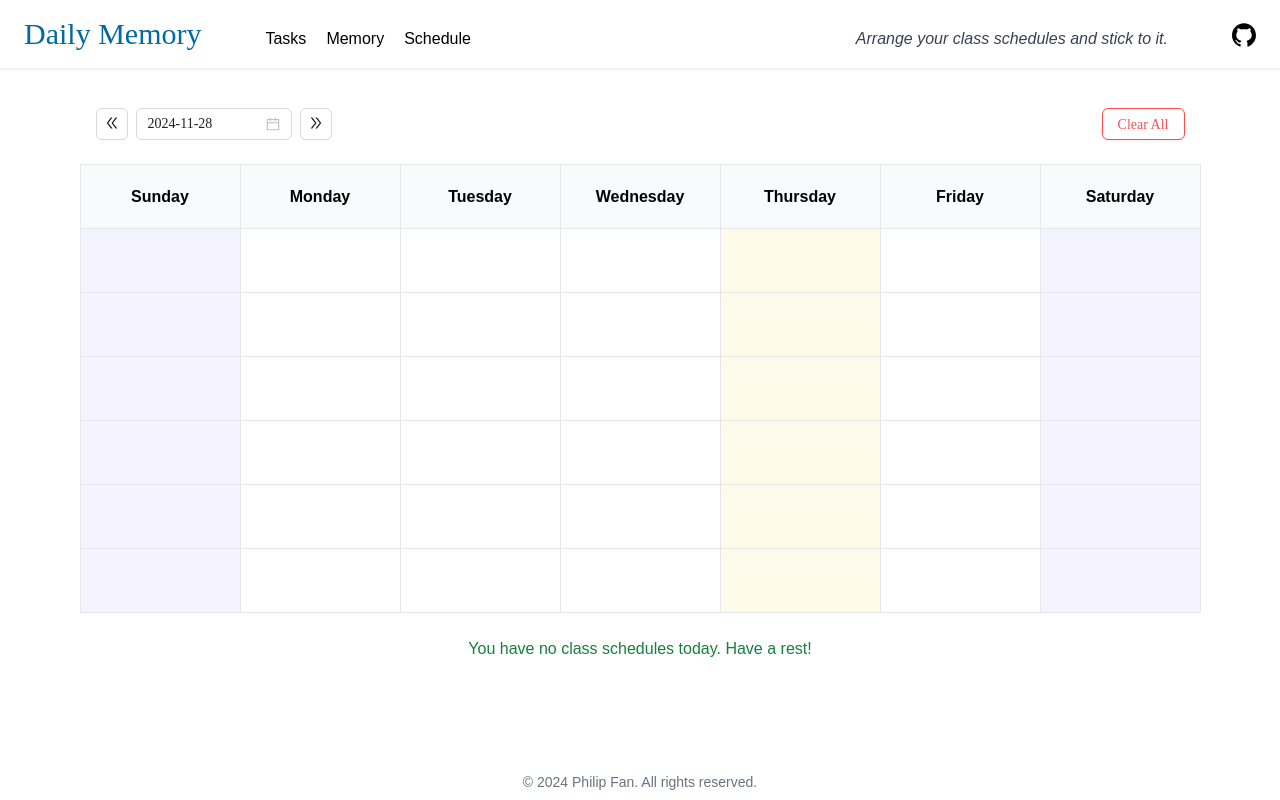
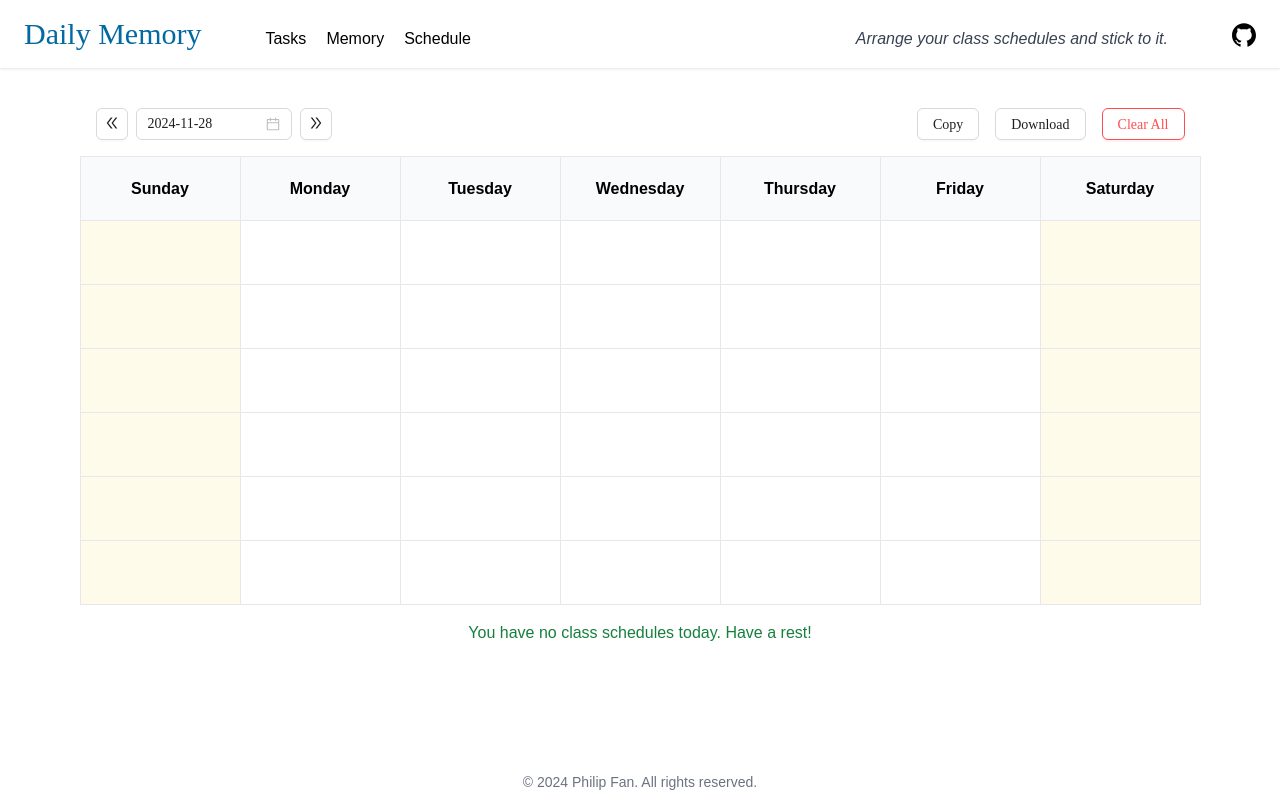
Before and after one commit to fanyf22/daily-memory, a React (Vite) app: page /schedule in a window 1280 px wide. Built offline with nearby package versions, Linux system fonts and the light colour scheme.

Commit message:
Add copy and download function

```diff
--- a/package.json
+++ b/package.json
@@ -16,6 +16,7 @@
     "@fontsource-variable/montserrat": "^5.1.0",
     "@fontsource-variable/rokkitt": "^5.1.0",
     "antd": "^5.22.2",
+    "html2canvas": "^1.4.1",
     "react": "^18.3.1",
     "react-dom": "^18.3.1",
     "react-router": "^7.0.1"
--- a/src/app/schedule/page.tsx
+++ b/src/app/schedule/page.tsx
@@ -2,8 +2,9 @@ import DateInput from "@components/date-input.tsx";
 import ScheduleTable from "@components/schedule-table.tsx";
 import { currentDay, dayInWeek } from "@lib/datetime.ts";
 import { loadSchedules, saveSchedules, type Schedules } from "@lib/schedule.ts";
-import { Button, Flex, Popconfirm } from "antd";
-import { type FC, useState } from "react";
+import { screenshotAndCopy, screenshotAndDownload } from "@lib/screenshot.ts";
+import { Button, Flex, message, Popconfirm, Space } from "antd";
+import { type FC, useRef, useState } from "react";
 
 const SchedulePage: FC = () => {
   const [schedules, setSchedules] = useState(loadSchedules());
@@ -16,19 +17,46 @@ const SchedulePage: FC = () => {
 
   const count = schedules.filter((schedule) => schedule.time[0] == dayInWeek(date)).length;
 
+  const [messageApi, contextHolder] = message.useMessage();
+
+  const scheduleRef = useRef<HTMLDivElement>(null);
+
+  const handleCopy = () => {
+    if (scheduleRef.current) {
+      screenshotAndCopy(scheduleRef.current)
+        .then(() => messageApi.success("Copied to clipboard!"))
+        .catch(() => messageApi.error("Failed to copy to clipboard."));
+    }
+  };
+
+  const handleDownload = () => {
+    if (scheduleRef.current) {
+      screenshotAndDownload(scheduleRef.current)
+        .then(() => messageApi.success("Downloaded!"))
+        .catch(() => messageApi.error("Failed to download."));
+    }
+  };
+
   return (
     <div className="flex flex-col items-center p-10">
-      <div className="flex flex-col w-fit items-center gap-6">
+      {contextHolder}
+      <div className="flex flex-col w-fit items-center gap-4">
         <Flex className="w-full pl-4 pr-4" gap="large" justify="space-between">
           <DateInput date={date} onChange={setDate} />
+          <Space direction="horizontal" size="middle">
+            <Button onClick={handleCopy}>Copy</Button>
+            <Button onClick={handleDownload}>Download</Button>
             <Popconfirm
               title="Are you sure to clear all schedules?"
               onConfirm={() => updateSchedules([])}
             >
               <Button danger>Clear All</Button>
             </Popconfirm>
+          </Space>
         </Flex>
-        <ScheduleTable schedules={schedules} date={date} onChange={updateSchedules} />
+        <div ref={scheduleRef}>
+          <ScheduleTable schedules={schedules} onChange={updateSchedules} />
+        </div>
         <p className={count ? "text-red-700" : "text-green-700"}>
           You have {count ? count : "no"} class schedules today.{" "}
           {count ? "Cheer up!" : "Have a rest!"}
--- a/src/components/schedule-table.tsx
+++ b/src/components/schedule-table.tsx
@@ -1,4 +1,3 @@
-import { type Day, dayInWeek } from "@lib/datetime.ts";
 import {
   deleteSchedule,
   type Schedule,
@@ -15,7 +14,6 @@ const tableCells = "w-40 h-16 text-center border";
 interface ScheduleTableItemProps {
   schedule: Schedule | undefined;
   time: ScheduleTime;
-  isToday: boolean;
   schedules?: Schedules;
   onChange?: (schedule: Schedule | undefined) => void;
 }
@@ -23,7 +21,6 @@ interface ScheduleTableItemProps {
 const ScheduleTableItem: FC<ScheduleTableItemProps> = ({
   schedule,
   time,
-  isToday,
   schedules = [],
   onChange = () => {},
 }) => {
@@ -90,7 +87,7 @@ const ScheduleTableItem: FC<ScheduleTableItemProps> = ({
       <Tooltip title={hoverHint}>
         <td
           className={`${tableCells} ${
-            isToday ? "bg-amber-50" : time[0] == 0 || time[0] == 6 ? "bg-violet-50" : ""
+            time[0] == 0 || time[0] == 6 ? "bg-amber-50" : ""
           } hover:cursor-pointer hover:bg-sky-50`}
           onClick={startEditing}
         >
@@ -153,12 +150,11 @@ const ScheduleTableItem: FC<ScheduleTableItemProps> = ({
 
 export interface ScheduleTableProps {
   schedules: Schedules;
-  date: Day;
   autoComplete?: string[];
   onChange?: (schedules: Schedules) => void;
 }
 
-const ScheduleTable: FC<ScheduleTableProps> = ({ schedules, date, onChange = () => {} }) => {
+const ScheduleTable: FC<ScheduleTableProps> = ({ schedules, onChange = () => {} }) => {
   const tabledSchedules: (Schedule | undefined)[][] = new Array(6)
     .fill(undefined)
     .map(() => new Array(7).fill(undefined));
@@ -186,7 +182,6 @@ const ScheduleTable: FC<ScheduleTableProps> = ({ schedules, date, onChange = ()
                 key={day}
                 time={[day, period]}
                 schedule={schedule}
-                isToday={dayInWeek(date) == day}
                 schedules={schedules}
                 onChange={(newSchedule) => {
                   if (newSchedule) {
--- /dev/null
+++ b/src/lib/screenshot.ts
@@ -0,0 +1,21 @@
+import html2canvas from "html2canvas";
+
+export async function screenshotAndCopy(element: HTMLElement) {
+  const canvas = await html2canvas(element);
+  const blob: Blob | null = await new Promise((resolve) => canvas.toBlob(resolve, "image/png"));
+
+  if (blob) {
+    await navigator.clipboard.write([new ClipboardItem({ "image/png": blob })]);
+  } else {
+    throw new Error("Fail to copy to clipboard");
+  }
+}
+
+export async function screenshotAndDownload(element: HTMLElement) {
+  const canvas = await html2canvas(element);
+  const url = canvas.toDataURL("image/png");
+  const a = document.createElement("a");
+  a.href = url;
+  a.download = "screenshot.png";
+  a.click();
+}
```
Also changed, not shown: 1 other file (tests, documents, lock files or other folders). Lines whose indentation alone changed are shown as unchanged.
